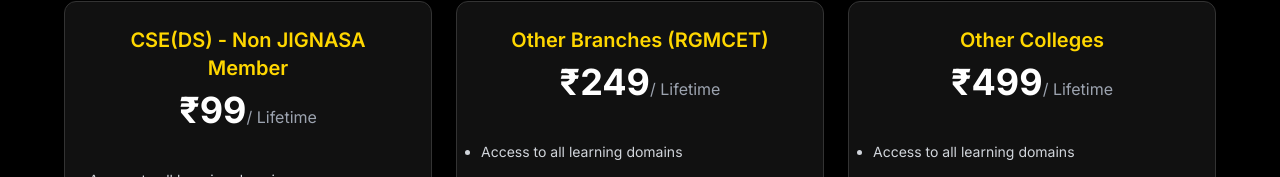
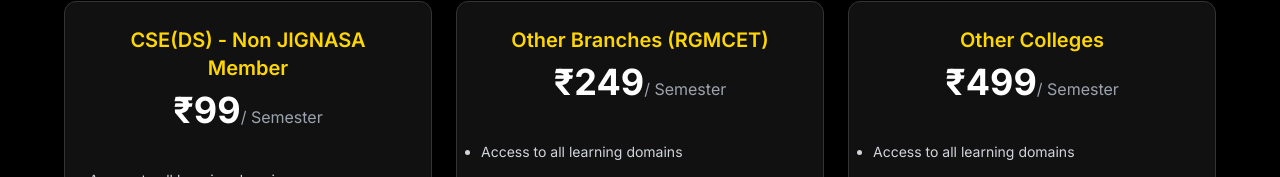
Before and after one commit to Hameedalahr/jignasa-s-space, a React (Vite) app: page /register in a window 1280 px wide. Shown: the part 239-416 px from the top of the page. Built offline with nearby package versions, Linux system fonts and the light colour scheme.

Commit message:
Update RegisterPlans.jsx

```diff
--- a/src/components/auth/RegisterPlans.jsx
+++ b/src/components/auth/RegisterPlans.jsx
@@ -8,7 +8,7 @@
     {
       name: 'CSE(DS) - Non JIGNASA Member',
       price: '₹99',
-      duration: 'Lifetime',
+      duration: 'Semester',
       features: [
         'Access to all learning domains',
         'Progress tracking',
@@ -21,7 +21,7 @@
     {
       name: 'Other Branches (RGMCET)',
       price: '₹249',
-      duration: 'Lifetime',
+      duration: 'Semester',
       features: [
         'Access to all learning domains',
         'Progress tracking',
@@ -34,7 +34,7 @@
     {
       name: 'Other Colleges',
       price: '₹499',
-      duration: 'Lifetime',
+      duration: 'Semester',
       features: [
         'Access to all learning domains',
         'Progress tracking',
```
